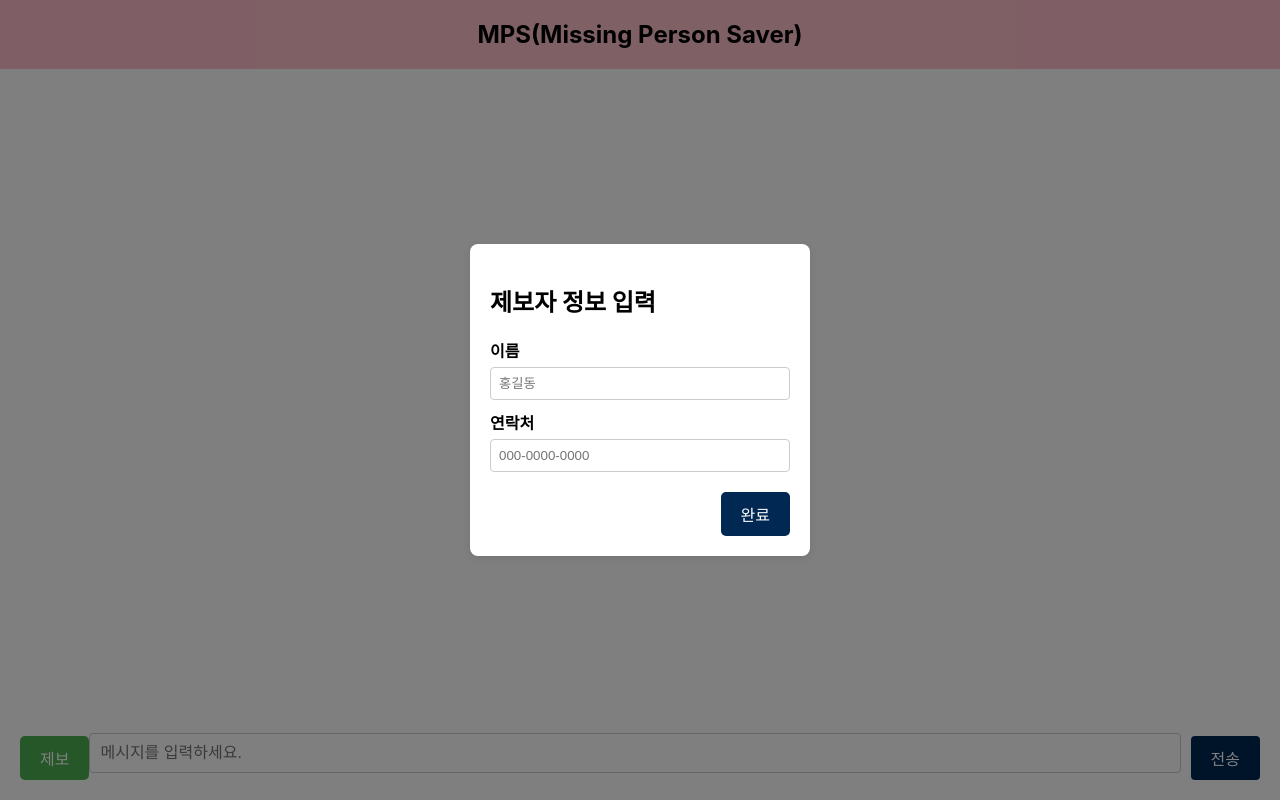
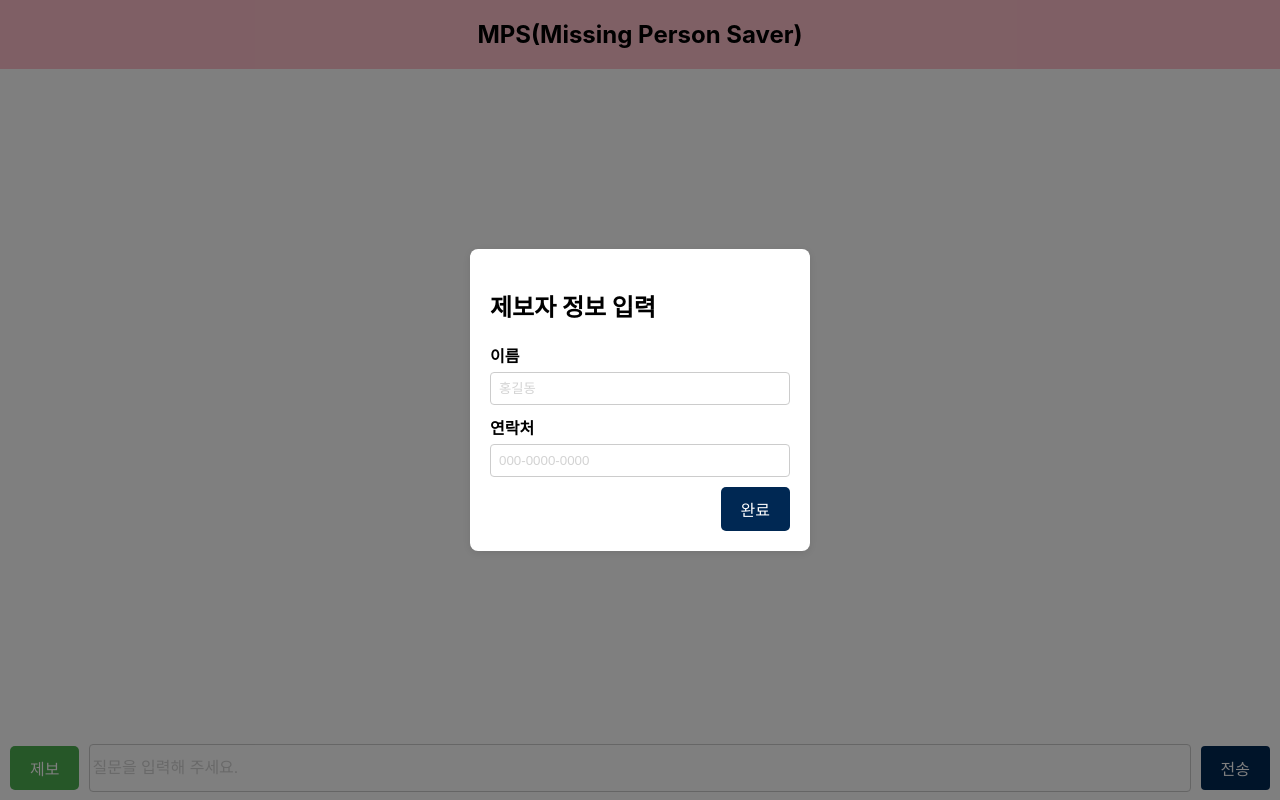
Before and after one commit to hyeonhb/missing-person-saver, a React (Create React App) app in the folder frontend/: page / in a window 1280 px wide. Built offline with nearby package versions, Linux system fonts and the light colour scheme.

Commit message:
style: 채팅창, 입력창 레이아웃 정리

```diff
--- a/frontend/src/index.css
+++ b/frontend/src/index.css
@@ -1,3 +1,9 @@
+* {
+  scrollbar-width: thin;
+ }
+
+
+
 html {
   width: 100%;
   height: 100%;
@@ -19,6 +25,10 @@ body {
   height: 100%;
 }
 
+input::placeholder {
+  color:lightgray
+}
+
 code {
   font-family: source-code-pro, Menlo, Monaco, Consolas, 'Courier New',
     monospace;
--- a/frontend/src/pages/Chat.css
+++ b/frontend/src/pages/Chat.css
@@ -7,7 +7,6 @@
 }
 
 .report-button {
-  margin-right: 10px;
   padding: 10px;
   background-color: #f39c12;
   color: white;
--- a/frontend/src/pages/Chat.js
+++ b/frontend/src/pages/Chat.js
@@ -139,7 +139,7 @@ const Chat = () => {
           ref={inputRef}
           type="text"
           className="chat-input"
-          placeholder="메시지를 입력하세요."
+          placeholder="질문을 입력해 주세요."
           value={newMessage}
           onChange={handleInputChange}
           onKeyPress={(e) => {
--- a/frontend/src/styles/Bubble.css
+++ b/frontend/src/styles/Bubble.css
@@ -60,33 +60,39 @@
 .chat-container {
   display: flex;
   flex-direction: column;
+  width: 100%;
   height: 100vh; /* 채팅 창 전체 높이를 화면 높이로 설정 */
   background-color: #ffffff; /* 채팅 창 배경색 */
-  padding: 20px;
+  /* padding: 20px; */
+  overflow: hidden;
 }
 
 .chat-messages {
+  width: auto;
   flex: 1; /* 채팅 메시지 영역이 창의 남은 공간을 채우도록 설정 */
-  width: 100%;
+  flex-grow: 1;
+  overflow-y: auto;
+  padding: 10px;
 }
 
 .chat-input-container {
   display: flex;
+  flex-grow: 0;
   align-items: center;
-  margin-top: 20px; /* 입력창 위 여백 */
+  gap: 10px;
+  padding: 10px;
 }
 
 .chat-input {
+  width: 100%;
+  height: 100%;
   flex: 1; /* 입력창이 가능한 한 많은 공간을 차지하도록 설정 */
-  padding: 10px;
   font-size: 16px;
   border: 1px solid #ccc;
   border-radius: 4px;
-  margin-right: 10px; /* 입력창과 전송 버튼 사이 여백 */
 }
 
 .send-button {
-  padding: 10px 20px;
   font-size: 16px;
   background-color: #002853; /* 전송 버튼 배경색 */
   color: #fff;
@@ -107,7 +113,6 @@ button {
   border: none;
   border-radius: 4px;
   cursor: pointer;
-  margin-top: 10px; /* 재시작 버튼 위 여백 */
 }
 
 button:hover {
```
